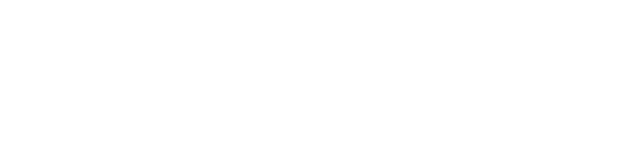
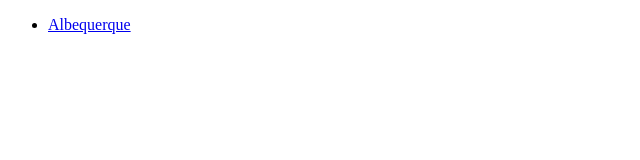
Before and after one commit to goosbn/test, a plain HTML site: page index.html in a window 1280 px wide. Shown: the whole page, without its empty margins (0-640 px from the left). Drawn offline with Linux system fonts and the light colour scheme.

Commit message:
Update index.html

```diff
--- a/index.html
+++ b/index.html
@@ -9,6 +9,11 @@
     <meta name="description" content="sillyness" />
   </head>
   <body>
+ <div id="gamelist">
+   <ul>
+     <li><a href="edu/jerrysbaitshop/index.html">Albequerque</a></li>
+   </ul>
+
 
 
 
```
